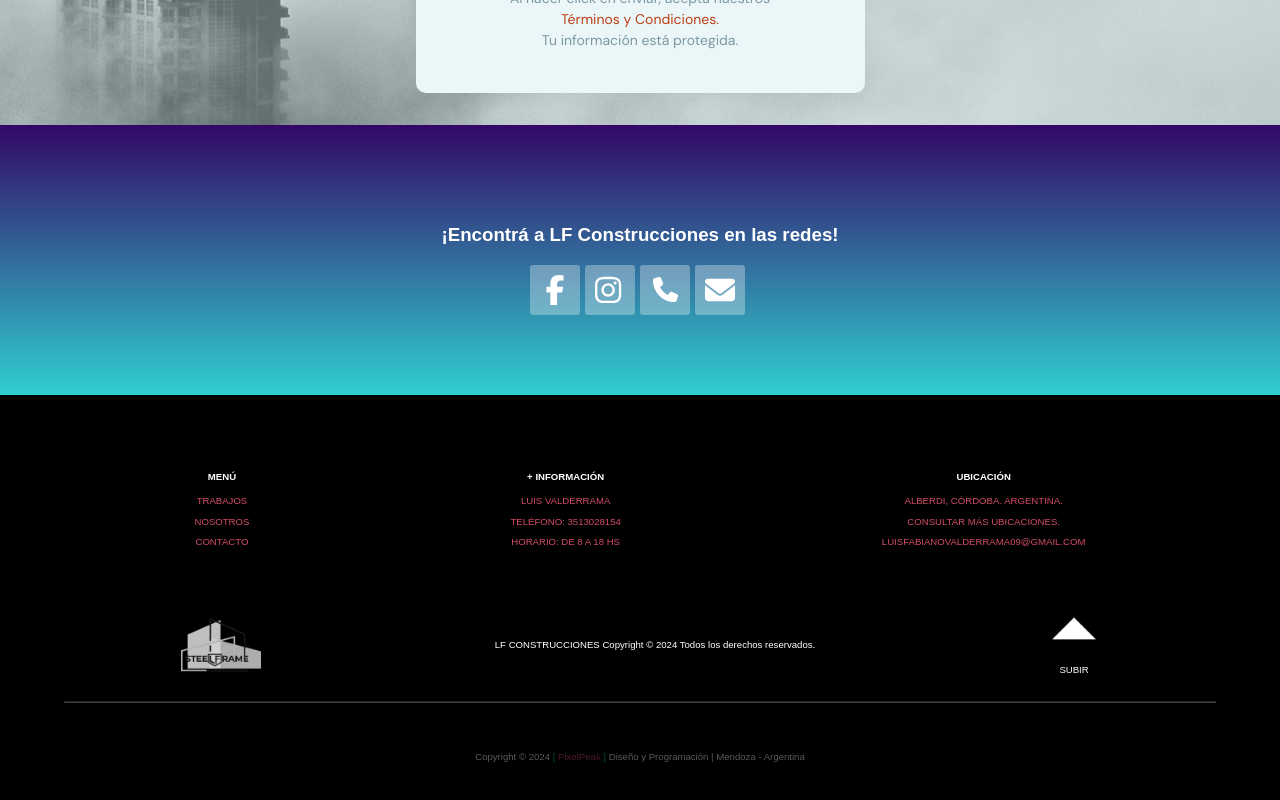
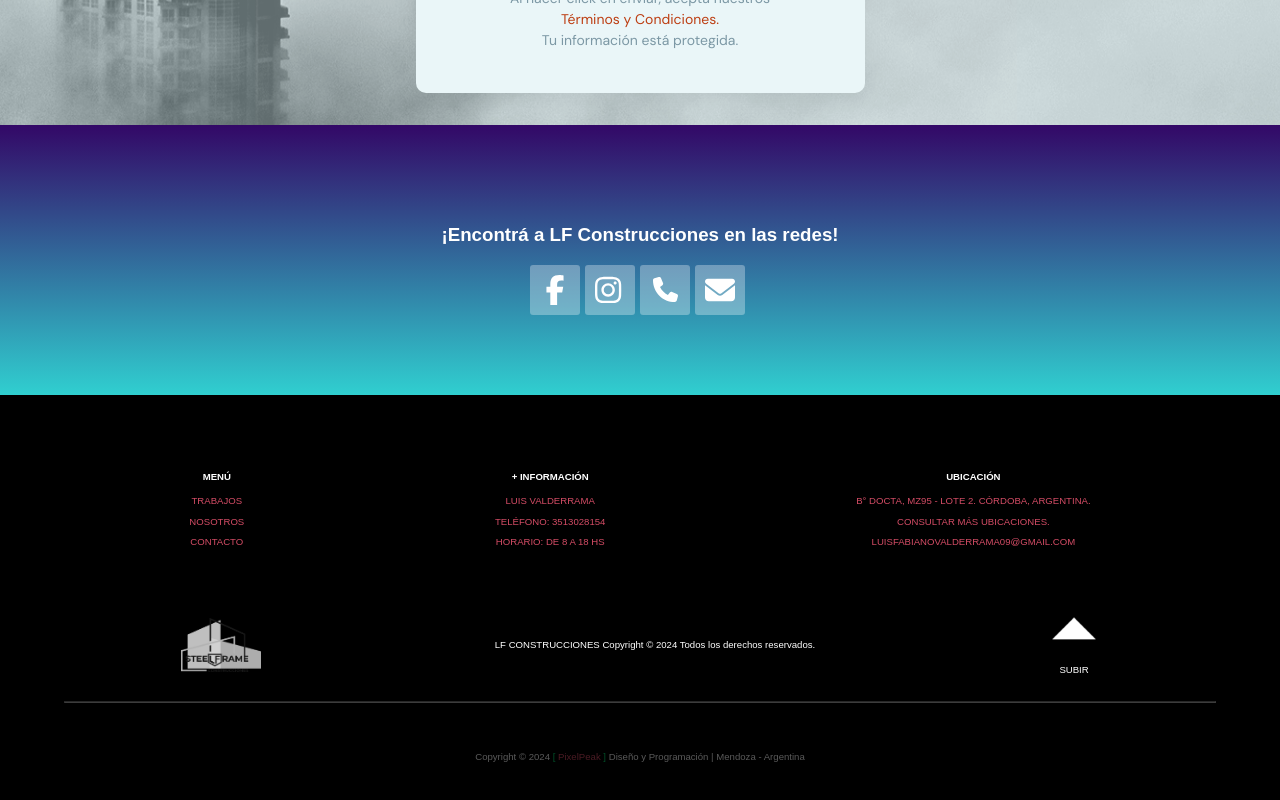
Before and after one commit to steve-ux/lf-construcciones-steelframe, a React (Create React App) app: page / in a window 1280 px wide. Shown: the part 3434-4234 px from the top of the page. Built offline with nearby package versions, Linux system fonts and the light colour scheme.

Commit message:
se modificó la dirección del footer

```diff
--- a/src/components/Footer.js
+++ b/src/components/Footer.js
@@ -21,7 +21,7 @@ function Footer() {
       </div>
       <div className="footer-menu3">
       <h4>UBICACIÓN</h4>
-      <p><a>ALBERDI, CÓRDOBA. ARGENTINA.</a></p>
+      <p><a href="https://maps.app.goo.gl/HSdKYG66pg57bhUs9" target="_blank" rel="noopener noreferrer">B° DOCTA, MZ95 - LOTE 2. CÓRDOBA, ARGENTINA.</a></p>
       <p><a href="tel:3513028154" target="_blank" rel="noopener noreferrer">CONSULTAR MÁS UBICACIONES.</a></p>
       <p><a href="mailto:luisfabianovalderrama09@gmail.com" target="_blank" rel="noopener noreferrer">LUISFABIANOVALDERRAMA09@GMAIL.COM</a></p>
       </div>
```
